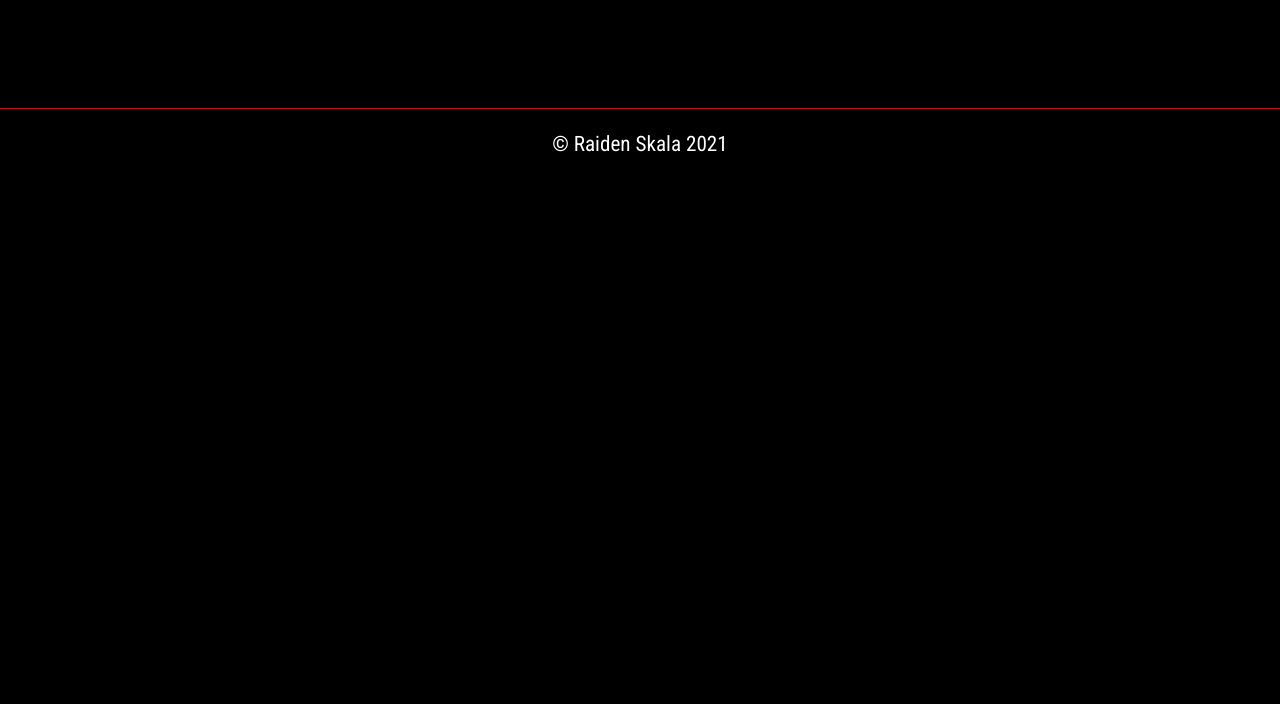
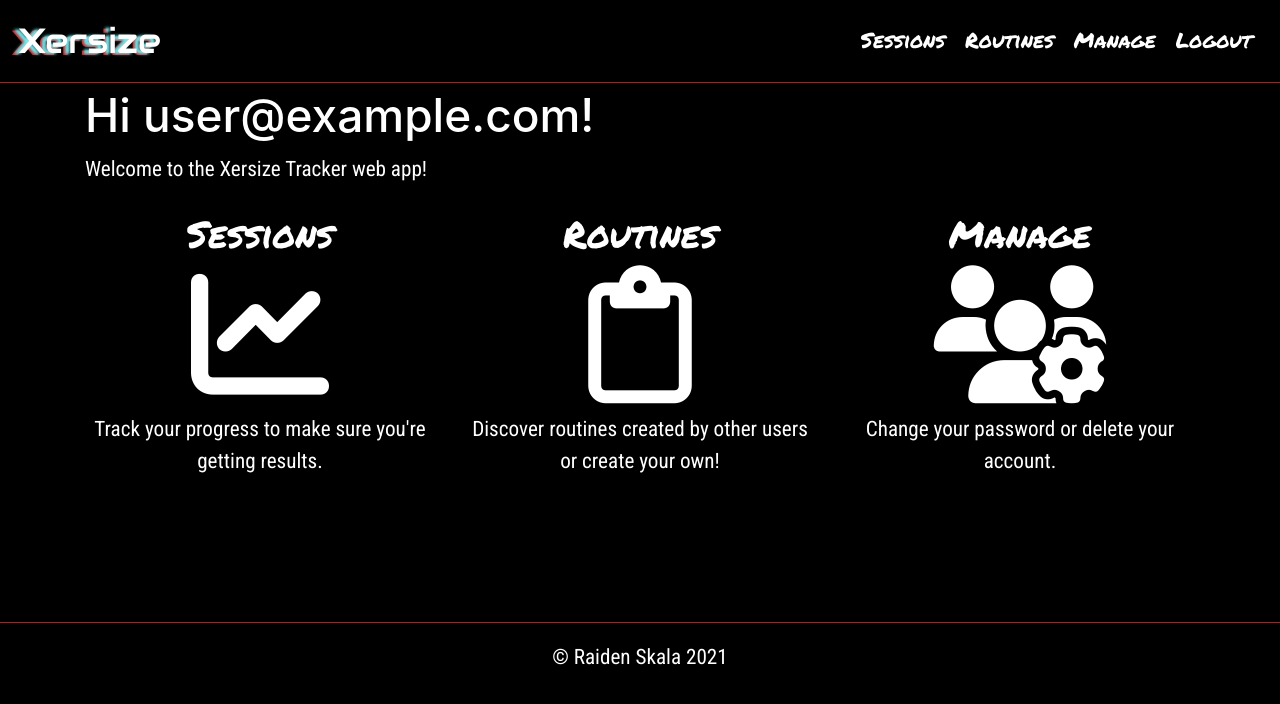
Before and after one commit to trsraiden/Xersize, a React (Create React App) app in the folder xersize-client/: page /home in a window 1280 px wide. Shown: the top 704 px of the page. Built offline with nearby package versions, Linux system fonts and the light colour scheme; no server answers; sample sign-in values are in the browser's storage; the HTML template or start-up script is replaced by a standard one.

Commit message:
Firebase authentication added

```diff
--- /dev/null
+++ b/xersize-client/src/components/Home.js
@@ -0,0 +1,27 @@
+import React from 'react';
+
+export default function Home(props) {
+    return(
+        <div className='container'>
+            <h1>Hi {props.user}!</h1>
+            <span className='robotoSection' >Welcome to the Xersize Tracker web app!</span>
+            <div className='appSection row'>
+                <div className='homeSectionDiv col-sm-4'>
+                    <h2 className='markerSection' >Sessions</h2>
+                    <i className="homeIcon fas fa-chart-line"></i>
+                    <p className='robotoSection' >Track your progress to make sure you're getting results.</p>
+                </div>
+                <div className='homeSectionDiv col-sm-4'>
+                    <h2 className='markerSection' >Routines</h2>
+                    <i className="homeIcon far fa-clipboard"></i>
+                    <p className='robotoSection' >Discover routines created by other users or create your own!</p>
+                </div>
+                <div className='homeSectionDiv col-sm-4'>
+                    <h2 className='markerSection' >Manage</h2>
+                    <i className="homeIcon fas fa-users-cog"></i>
+                    <p className='robotoSection' >Change your password or delete your account.</p>
+                </div>
+            </div>
+        </div>
+    )
+}
--- a/xersize-client/src/components/Login.js
+++ b/xersize-client/src/components/Login.js
@@ -1,21 +1,21 @@
 import React, {useRef, useState, useEffect} from 'react'
 import {Container,Form, Alert} from 'react-bootstrap'
-// import {useUser} from '../contexts/UserSessionContext'
+import {useUser} from '../contexts/UserSessionContext'
 import {Link, useHistory} from 'react-router-dom'
 
 export default function Login() {
   const emailRef = useRef()
   const passwordRef = useRef()
-//   const {login, googleLogin, currentUser} = useUser()
+  const {login, googleLogin, currentUser} = useUser()
   const [error, setError] = useState('')
   const [loading, setLoading] = useState(false)
   const history = useHistory()
 
-//   useEffect(()=> {
-//     if (currentUser){
-//       window.location = '/home'
-//     }
-//   }, [currentUser])
+  useEffect(()=> {
+    if (currentUser){
+      window.location = '/home'
+    }
+  }, [currentUser])
 
   async function handleSubmit(e){
     e.preventDefault()
@@ -23,7 +23,7 @@ export default function Login() {
     try{
       setError('')
       setLoading(true)
-      // await login(emailRef.current.value, passwordRef.current.value)
+      await login(emailRef.current.value, passwordRef.current.value)
       history.push('/home')
     } catch {
       setError('Failed to sign in')
@@ -31,19 +31,19 @@ export default function Login() {
     }
   }
 
-//   async function handleGoogleLogin(e){
-//     e.preventDefault()
+  async function handleGoogleLogin(e){
+    e.preventDefault()
 
-//     try{
-//       setError('')
-//       setLoading(true)
-//       await googleLogin()
-//       history.push('/home')
-//     } catch {
-//       setError('Failed to sign in')
-//       setLoading(false)
-//     }
-//   }
+    try{
+      setError('')
+      setLoading(true)
+      await googleLogin()
+      history.push('/home')
+    } catch {
+      setError('Failed to sign in')
+      setLoading(false)
+    }
+  }
 
   return (
     <div className='welcomeDisplay markerSection'>
@@ -70,9 +70,9 @@ export default function Login() {
                     <Form.Label>Password</Form.Label>
                     <Form.Control type='password' ref={passwordRef} required/>
                   </Form.Group>
-                  {/* <button disabled={loading} className='generalButton w-100' type='submit'>Log In</button> */}
+                  <button disabled={loading} className='generalButton w-100' type='submit'>Log In</button>
               </Form>
-              {/* <button disabled={loading} onClick={handleGoogleLogin} className='deleteButton w-100'>Google Login</button> */}
+              <button disabled={loading} onClick={handleGoogleLogin} className='deleteButton w-100'>Google Login</button>
           </div>
         </Container>
         <div className='w-100 text-center mt-2'>
--- /dev/null
+++ b/xersize-client/src/components/Navbar.js
@@ -0,0 +1,46 @@
+import React, {useState} from 'react';
+import {useUser} from '../contexts/UserSessionContext'
+// import {Link, useHistory} from 'react-router-dom'
+import {Link} from 'react-router-dom'
+
+
+export default function Navigation(props){
+    const [error, setError] = useState('')
+    const {logout} = useUser()
+    // const history = useHistory()
+
+    async function handleLogout(){
+        setError('')
+
+        try{
+            await logout()
+            // created the memory leak
+            // history.pushState('/')
+        } catch{
+            setError('Failed to log out')
+        }
+
+    }
+
+    return(
+        <nav className="sectionTitle navbarColour navbar navbar-expand-lg">
+            {error && alert(error)}
+            <Link to="/home" className="navWebTitle">Xersize</Link>
+            <ul className="navbar-nav ml-auto">
+                <li className="markerSection navbar-item">
+                    <Link to="/sessions" className="navLink">Sessions</Link>
+                </li>
+                <li className="markerSection navbar-item">
+                    <Link to="/routines" className="navLink">Routines</Link>
+                </li>
+                <li className="markerSection navbar-item">
+                    <Link to="/manageAccount" className="navLink">Manage {props.user}</Link>
+                </li>
+                <li className="markerSection navbar-item">
+                    <button variant='link' className="navLogoutButton navLink" onClick={handleLogout}>Logout</button>
+                </li>
+            </ul>
+        </nav>
+    )
+
+}
--- /dev/null
+++ b/xersize-client/src/components/PrivateRoute.js
@@ -0,0 +1,28 @@
+import React from 'react'
+import {Route, Redirect} from 'react-router-dom'
+import {useUser} from '../contexts/UserSessionContext'
+import Navigation from './Navbar'
+
+export default function PrivateRoute({component: Component, ...rest}) {
+    const {currentUser, setActiveID, getActiveID} = useUser()
+    const user = currentUser
+
+    return (
+        <Route {...rest} render={props => {
+            return currentUser ?
+            <div className='navigationDiv'>
+                <Navigation/>
+                <hr className='navigationHR'></hr>
+                <Component
+                    uid={user.uid}
+                    user={user.email}
+                    setActiveID={setActiveID}
+                    getActiveID={getActiveID}
+                    {...props}
+                />
+            </div> : <Redirect to='/'/>
+        }}>
+
+        </Route>
+    )
+}
--- /dev/null
+++ b/xersize-client/src/contexts/UserSessionContext.js
@@ -0,0 +1,97 @@
+import React, {useContext, useState, useEffect} from 'react'
+import {auth, googleAuthProvider} from '../firebase'
+import axios from 'axios';
+
+const UserSessionContext = React.createContext()
+
+export function useUser(){
+    return useContext(UserSessionContext)
+}
+
+export function UserSessionProvider({children}) {
+    const [currentUser, setCurrentUser] =useState()
+    const [loading, setLoading] = useState(true)
+
+    //original
+    function signup(email, password){
+        auth.createUserWithEmailAndPassword(email, password)
+    }
+
+    //trying email verification
+    // function signup(email, password){
+    //     auth
+    //     .createUserWithEmailAndPassword(email, password)
+    //     .then(user => {
+    //         user.sendEmailVerification()
+    //     })
+    // }
+
+    function login(email, password){
+        return auth.signInWithEmailAndPassword(email, password)
+    }
+
+    function googleLogin(){
+       auth.signInWithRedirect(googleAuthProvider)
+    }
+
+    function logout(){
+        return auth.signOut()
+    }
+
+    function resetPassword(email){
+        return auth.sendPasswordResetEmail(email)
+    }
+
+    function updatePassword(password){
+        return currentUser.updatePassword(password)
+    }
+
+    function deleteAccount(){
+        axios.delete('/users/deleteUser',{data:{username:currentUser.email}})
+        return currentUser.delete()
+    }
+
+    function setActiveID(typeID,setID){
+        try{
+            window.localStorage.setItem(typeID, JSON.stringify(setID));
+        }catch(err){
+            console.log(err)
+        }
+    }
+
+    function getActiveID(typeID){
+        try{
+            const activeID = JSON.parse(window.localStorage.getItem(typeID));
+            return activeID
+        }catch(err){
+            console.log(err)
+        }
+    }
+
+    useEffect(()=> {
+        const unsubscribe = auth.onAuthStateChanged(user=>{
+            setCurrentUser(user)
+            setLoading(false)
+        })
+        return () => unsubscribe
+    }, [])
+
+    const value = {
+        currentUser,
+        login,
+        googleLogin,
+        signup,
+        logout,
+        resetPassword,
+        updatePassword,
+        deleteAccount,
+        setActiveID,
+        getActiveID
+    }
+
+    return (
+        <UserSessionContext.Provider value={value}>
+            {!loading && children}
+        </UserSessionContext.Provider>
+    )
+}
--- /dev/null
+++ b/xersize-client/src/firebase.js
@@ -0,0 +1,16 @@
+import firebase from 'firebase/app'
+import 'firebase/auth'
+
+const app = firebase.initializeApp({
+    apiKey: process.env.REACT_APP_FIREBASE_API_KEY,
+    authDomain: process.env.REACT_APP_FIREBASE_AUTH_DOMAIN,
+    projectId: process.env.REACT_APP_FIREBASE_PROJECT_ID,
+    storageBucket: process.env.REACT_APP_FIREBASE_STORAGE_BUCKET,
+    messagingSenderId: process.env.REACT_APP_FIREBASE_MESSAGING_SENDER_ID,
+    appId: process.env.REACT_APP_FIREBASE_APP_ID,
+    measurementId: process.env.REACT_APP_FIREBASE_MEASUREMENT_ID
+})
+
+export const googleAuthProvider = new firebase.auth.GoogleAuthProvider();
+export const auth = app.auth();
+export default app;
```
Also changed, not shown: xersize-client/src/App.js (+17 -17 lines), 1 other file (tests, documents, lock files or other folders).
